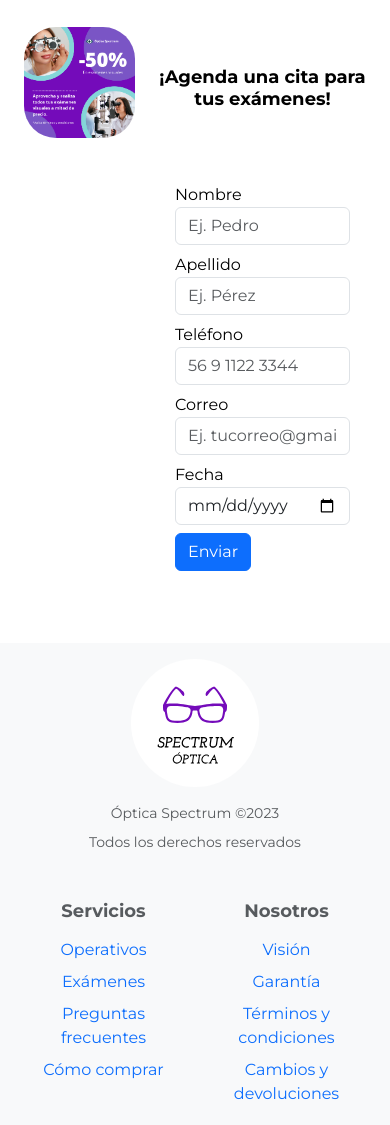
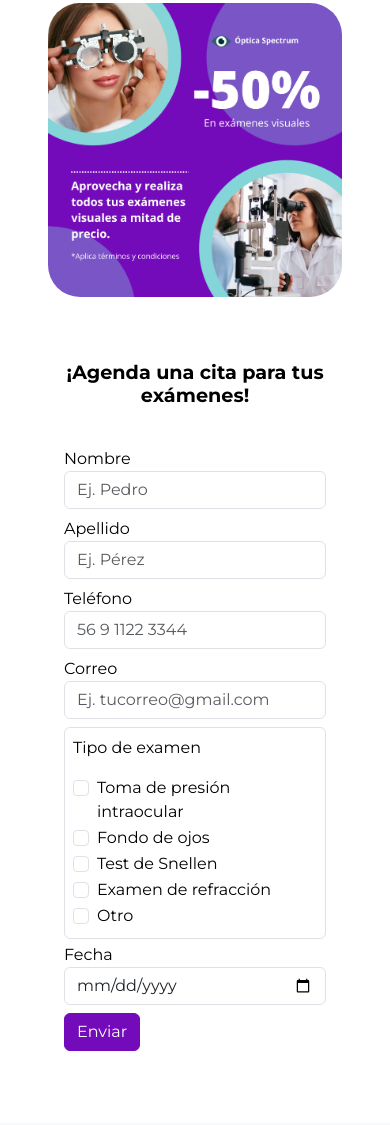
Before and after one commit to sasha-div/PF_DiVentura, a website: page pages/examen-visual.html in a window 390 px wide. Shown: the part 259-1384 px from the top of the page. Drawn offline with nearby package versions, Linux system fonts and the light colour scheme.

Commit message:
Media queries ajustadas en Examen visual

```diff
--- a/pages/examen-visual.html
+++ b/pages/examen-visual.html
@@ -19,7 +19,7 @@
     <title>Exámenes visuales | Óptica Spectrum</title>
 </head>
 
-<body class="examenvisual">
+<body class="body-examenvisual">
     <header>
 
         <!-- Redes, buscador, login y shopping cart-->
@@ -89,13 +89,13 @@
 
     <h1>Examen visual</h1>
 
-    <main class="container row mx-auto">
+    <main class="container-examenvisual">
         <section class="col">
-            <img src="../img/examen-cover-2.png" class="w-100 rounded-5 mt-4" alt="Portada-exámenes">
+            <img src="../img/examen-cover-2.png" class="rounded-5" alt="Portada-exámenes">
         </section>
 
         <section class="col">
-            <h5 class="my-5 text-center text-wrap keyframe-textos">¡Agenda una cita para tus exámenes!</h5>
+            <h5 class="mt-5 mb-3 text-center text-wrap keyframe-textos">¡Agenda una cita para tus exámenes!</h5>
             <div class="cards-in-forms col-sm-10 p-3 mx-auto">
                 <div class="mb-2">
                     <form action="">
@@ -119,6 +119,40 @@
                     <input type="email" class="form-control" name="correo" id="correo"
                         placeholder="Ej. tucorreo@gmail.com" required>
                 </div>
+                <div class="border rounded p-2 mb-1">
+                    <p>Tipo de examen</p>
+                    <div class="form-check">
+                        <input class="form-check-input" type="checkbox" value="" id="defaultCheck1">
+                        <label class="form-check-label" for="defaultCheck1">
+                            Toma de presión intraocular
+                        </label>
+                    </div>
+                    <div class="form-check">
+                        <input class="form-check-input" type="checkbox" value="" id="defaultCheck1">
+                        <label class="form-check-label" for="defaultCheck1">
+                            Fondo de ojos
+                        </label>
+                    </div>
+                    <div class="form-check">
+                        <input class="form-check-input" type="checkbox" value="" id="defaultCheck1">
+                        <label class="form-check-label" for="defaultCheck1">
+                            Test de Snellen
+                        </label>
+                    </div>
+                    <div class="form-check">
+                        <input class="form-check-input" type="checkbox" value="" id="defaultCheck1">
+                        <label class="form-check-label" for="defaultCheck1">
+                            Examen de refracción
+                        </label>
+                    </div>
+                    <div class="form-check">
+                        <input class="form-check-input" type="checkbox" value="" id="defaultCheck1">
+                        <label class="form-check-label" for="defaultCheck1">
+                            Otro
+                        </label>
+                    </div>
+                </div>
+
                 <div class="mb-2">
                     <label for="fecha">Fecha</label>
                     <input type="date" class="form-control" required>
--- a/scss/_contactanos.scss
+++ b/scss/_contactanos.scss
@@ -1,11 +1,5 @@
-.contactanos {
+.body-contactanos {
     @include bg-white;
-}
-
-.banners-contactanos {
-    background-color: $color-primario;
-    color: white;
-    margin: $espacioXGrande auto;
 }
 
 .container-contactanos {
@@ -20,6 +14,12 @@
     img {
         display: $invisible;
     }
+}
+
+.banners-contactanos {
+    background-color: $color-primario;
+    color: white;
+    margin: $espacioXGrande auto;
 }
 
 @media (min-width: $tablet) {
--- a/scss/_examenvisual.scss
+++ b/scss/_examenvisual.scss
@@ -1,3 +1,28 @@
-.examenvisual {
+.body-examenvisual {
     @include bg-white;
+
+    .container-examenvisual {
+        --bs-gutter-x: 1.5rem;
+        --bs-gutter-y: 0;
+        width: 100%;
+        padding-right: 3rem;
+        padding-left: 3rem;
+        margin-right: auto;
+        margin-left: auto;
+    }
 }
+
+@media (min-width: $tablet) {
+    .container-examenvisual {
+        display: grid;
+        grid-template-columns: repeat(2, 1fr);
+        gap: 5px;
+        justify-items: center;
+        align-items: center;
+
+        img {
+            width: 100%;
+            height: 50%;
+        }
+    }
+}
--- a/scss/_globales.scss
+++ b/scss/_globales.scss
@@ -14,7 +14,7 @@ h1 {
     margin-top: $espacioXGrande;
     margin-bottom: $espacioXGrande;
     text-align: center;
-    font-size: xx-large;
+    font-size: 2rem;
     font-weight: bolder;
 }
 
@@ -23,7 +23,7 @@ h2 {
     padding-top: $espacioXGrande;
     padding-bottom: $espacioXGrande;
     text-align: center;
-    font-size: x-large;
+    font-size: 1.5rem;
     font-weight: bolder;
 }
 
@@ -32,7 +32,7 @@ h5 {
     padding-top: $espacioMedio;
     padding-bottom: $espacioChico;
     text-align: center;
-    font-size: large;
+    font-size: 1.2rem;
     font-weight: bold;
 }
 
@@ -95,7 +95,7 @@ a {
     height: 240px;
 }
 
-// Estilos compartidos para las CARDS de productos
+// Estilos compartidos para las CARDS y botones
 
 .padre-cards {
     display: flex;
@@ -109,6 +109,7 @@ a {
         &:hover {
             transform: scale(0.9);
             cursor: pointer;
+        }
     }
 }
 
@@ -128,7 +129,7 @@ a {
     --bs-btn-disabled-bg: #30034e;
     --bs-btn-disabled-border-color: #30034e;
 }
-}
+
 
 // Estilos para el FOOTER
 
```
Also changed, not shown: pages/contactanos.html (+2 -2 lines), css/styles.css. Lines whose indentation alone changed are shown as unchanged.
